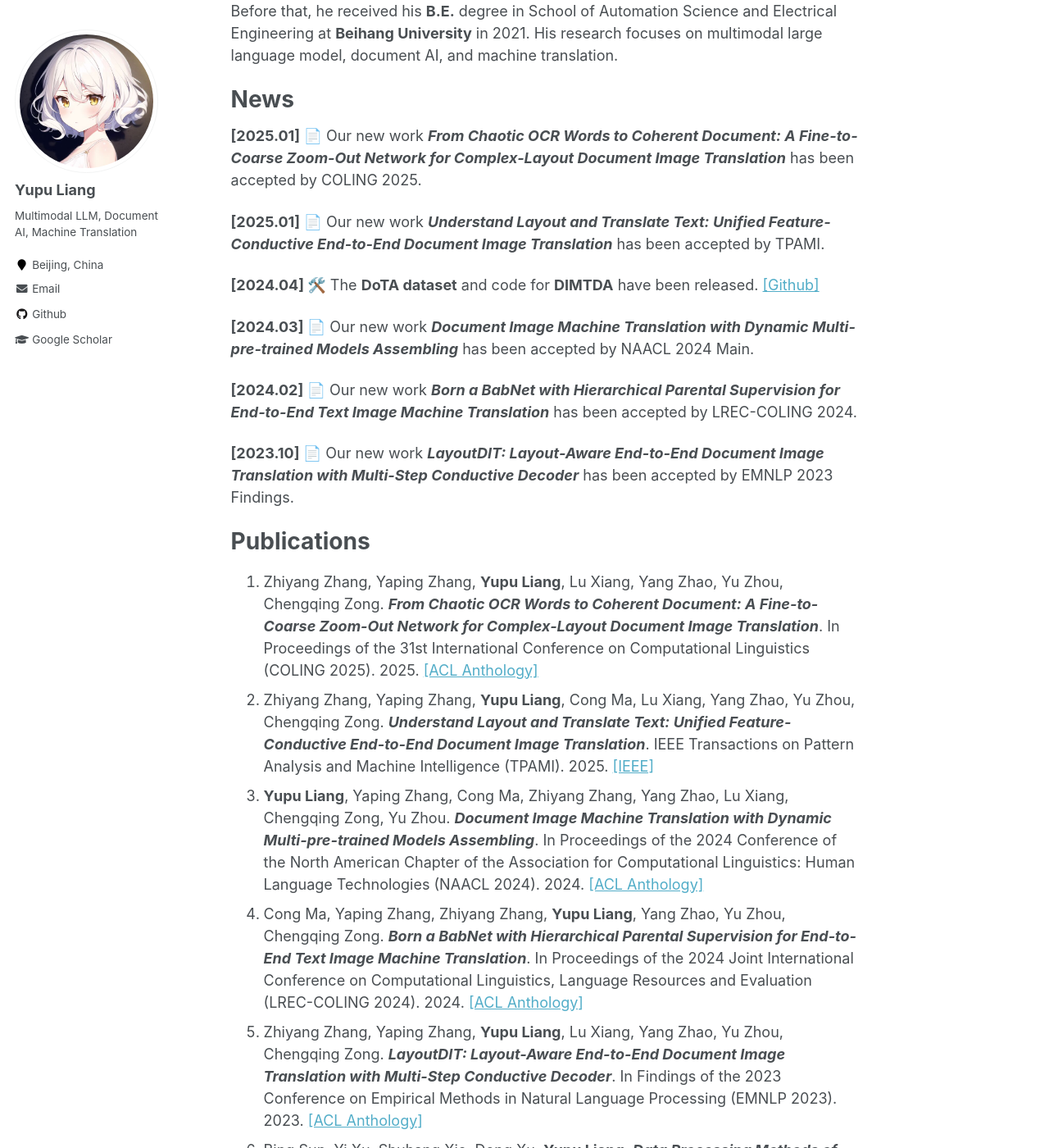
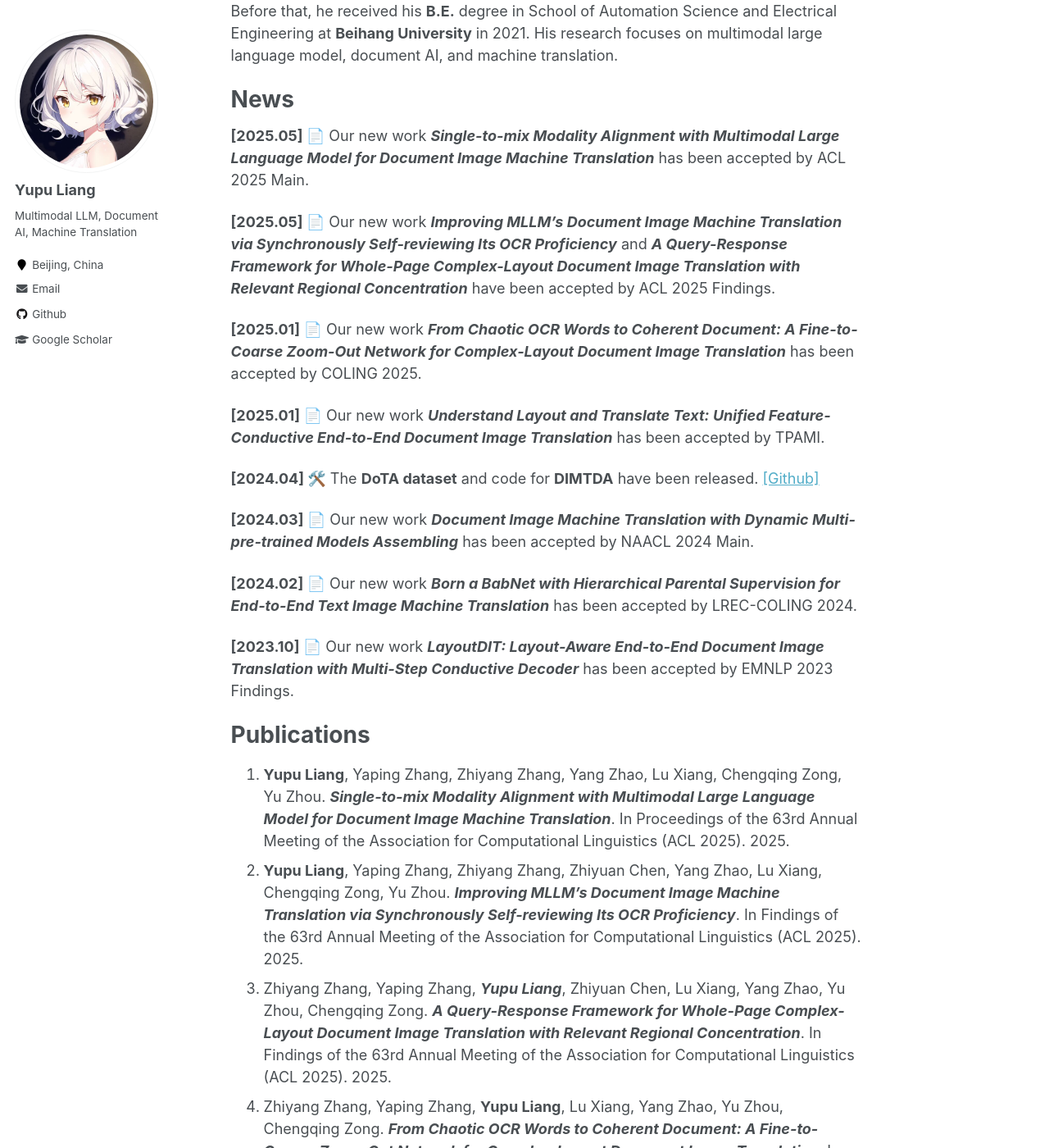
Before and after one commit to liangyupu/liangyupu.github.io, a Jekyll site: the page built from _pages/about.md, in a window 1280 px wide and 1400 px high, scrolled down 214 px. Shown: the whole window at 82% size. Built offline with Jekyll 4.4.1, drawn with Linux system fonts in a browser that asks for light colours.

Commit message:
Update about.md

```diff
--- a/_pages/about.md
+++ b/_pages/about.md
@@ -11,6 +11,10 @@ redirect_from:
 Yupu Liang is a **Ph.D.** student in [Chinese Information Processing Group](http://www.nlpr.ia.ac.cn/cip/staff.htm) (CIP), Institute of Automation, **Chinese Academy of Sciences**, advised by [Yu Zhou](https://people.ucas.ac.cn/~zhouyu) and [Chengqing Zong](https://people.ucas.ac.cn/~zongchengqing). Before that, he received his **B.E.** degree in School of Automation Science and Electrical Engineering at **Beihang University** in 2021. His research focuses on multimodal large language model, document AI, and machine translation.
 
 # News
+**[2025.05] 📄** Our new work ***Single-to-mix Modality Alignment with Multimodal Large Language Model for Document Image Machine Translation*** has been accepted by ACL 2025 Main.
+
+**[2025.05] 📄** Our new work ***Improving MLLM's Document Image Machine Translation via Synchronously Self-reviewing Its OCR Proficiency*** and ***A Query-Response Framework for Whole-Page Complex-Layout Document Image Translation with Relevant Regional Concentration*** have been accepted by ACL 2025 Findings.
+
 **[2025.01] 📄** Our new work ***From Chaotic OCR Words to Coherent Document: A Fine-to-Coarse Zoom-Out Network for Complex-Layout Document Image Translation*** has been accepted by COLING 2025.
 
 **[2025.01] 📄** Our new work ***Understand Layout and Translate Text: Unified Feature-Conductive End-to-End Document Image Translation*** has been accepted by TPAMI.
@@ -24,12 +28,15 @@ Yupu Liang is a **Ph.D.** student in [Chinese Information Processing Group](http
 **[2023.10] 📄** Our new work ***LayoutDIT: Layout-Aware End-to-End Document Image Translation with Multi-Step Conductive Decoder*** has been accepted by EMNLP 2023 Findings.
 
 # Publications
-1. Zhiyang Zhang, Yaping Zhang, **Yupu Liang**, Lu Xiang, Yang Zhao, Yu Zhou, Chengqing Zong. ***From Chaotic OCR Words to Coherent Document: A Fine-to-Coarse Zoom-Out Network for Complex-Layout Document Image Translation***. In Proceedings of the 31st International Conference on Computational Linguistics (COLING 2025). 2025. [\[ACL Anthology\]](https://aclanthology.org/2025.coling-main.723/)
-2. Zhiyang Zhang, Yaping Zhang, **Yupu Liang**, Cong Ma, Lu Xiang, Yang Zhao, Yu Zhou, Chengqing Zong. ***Understand Layout and Translate Text: Unified Feature-Conductive End-to-End Document Image Translation***. IEEE Transactions on Pattern Analysis and Machine Intelligence (TPAMI). 2025. [\[IEEE\]](https://ieeexplore.ieee.org/abstract/document/10844563)
-3. **Yupu Liang**, Yaping Zhang, Cong Ma, Zhiyang Zhang, Yang Zhao, Lu Xiang, Chengqing Zong, Yu Zhou. ***Document Image Machine Translation with Dynamic Multi-pre-trained Models Assembling***. In Proceedings of the 2024 Conference of the North American Chapter of the Association for Computational Linguistics: Human Language Technologies (NAACL 2024). 2024. [\[ACL Anthology\]](https://aclanthology.org/2024.naacl-long.392)
-4. Cong Ma, Yaping Zhang, Zhiyang Zhang, **Yupu Liang**, Yang Zhao, Yu Zhou, Chengqing Zong. ***Born a BabNet with Hierarchical Parental Supervision for End-to-End Text Image Machine Translation***. In Proceedings of the 2024 Joint International Conference on Computational Linguistics, Language Resources and Evaluation (LREC-COLING 2024). 2024. [\[ACL Anthology\]](https://aclanthology.org/2024.lrec-main.222/)
-5. Zhiyang Zhang, Yaping Zhang, **Yupu Liang**, Lu Xiang, Yang Zhao, Yu Zhou, Chengqing Zong. ***LayoutDIT: Layout-Aware End-to-End Document Image Translation with Multi-Step Conductive Decoder***. In Findings of the 2023 Conference on Empirical Methods in Natural Language Processing (EMNLP 2023). 2023. [\[ACL Anthology\]](https://aclanthology.org/2023.findings-emnlp.673/)
-6. Bing Sun, Yi Xu, Shuhang Xie, Dong Xu, **Yupu Liang**. ***Data Processing Methods of Flow Field Based on Artificial Lateral Line Pressure Sensors***. Journal of Bionic Engineering (JBE). 2022. [\[Springer\]](https://link.springer.com/article/10.1007/s42235-022-00232-x)
+1. **Yupu Liang**, Yaping Zhang, Zhiyang Zhang, Yang Zhao, Lu Xiang, Chengqing Zong, Yu Zhou. ***Single-to-mix Modality Alignment with Multimodal Large Language Model for Document Image Machine Translation***. In Proceedings of the 63rd Annual Meeting of the Association for Computational Linguistics (ACL 2025). 2025.
+2. **Yupu Liang**, Yaping Zhang, Zhiyang Zhang, Zhiyuan Chen, Yang Zhao, Lu Xiang, Chengqing Zong, Yu Zhou. ***Improving MLLM's Document Image Machine Translation via Synchronously Self-reviewing Its OCR Proficiency***. In Findings of the 63rd Annual Meeting of the Association for Computational Linguistics (ACL 2025). 2025.
+3. Zhiyang Zhang, Yaping Zhang, ***Yupu Liang***, Zhiyuan Chen, Lu Xiang, Yang Zhao, Yu Zhou, Chengqing Zong. ***A Query-Response Framework for Whole-Page Complex-Layout Document Image Translation with Relevant Regional Concentration***. In Findings of the 63rd Annual Meeting of the Association for Computational Linguistics (ACL 2025). 2025.
+4. Zhiyang Zhang, Yaping Zhang, **Yupu Liang**, Lu Xiang, Yang Zhao, Yu Zhou, Chengqing Zong. ***From Chaotic OCR Words to Coherent Document: A Fine-to-Coarse Zoom-Out Network for Complex-Layout Document Image Translation***. In Proceedings of the 31st International Conference on Computational Linguistics (COLING 2025). 2025. [\[ACL Anthology\]](https://aclanthology.org/2025.coling-main.723/)
+5. Zhiyang Zhang, Yaping Zhang, **Yupu Liang**, Cong Ma, Lu Xiang, Yang Zhao, Yu Zhou, Chengqing Zong. ***Understand Layout and Translate Text: Unified Feature-Conductive End-to-End Document Image Translation***. IEEE Transactions on Pattern Analysis and Machine Intelligence (TPAMI). 2025. [\[IEEE\]](https://ieeexplore.ieee.org/abstract/document/10844563)
+6. **Yupu Liang**, Yaping Zhang, Cong Ma, Zhiyang Zhang, Yang Zhao, Lu Xiang, Chengqing Zong, Yu Zhou. ***Document Image Machine Translation with Dynamic Multi-pre-trained Models Assembling***. In Proceedings of the 2024 Conference of the North American Chapter of the Association for Computational Linguistics: Human Language Technologies (NAACL 2024). 2024. [\[ACL Anthology\]](https://aclanthology.org/2024.naacl-long.392)
+7. Cong Ma, Yaping Zhang, Zhiyang Zhang, **Yupu Liang**, Yang Zhao, Yu Zhou, Chengqing Zong. ***Born a BabNet with Hierarchical Parental Supervision for End-to-End Text Image Machine Translation***. In Proceedings of the 2024 Joint International Conference on Computational Linguistics, Language Resources and Evaluation (LREC-COLING 2024). 2024. [\[ACL Anthology\]](https://aclanthology.org/2024.lrec-main.222/)
+8. Zhiyang Zhang, Yaping Zhang, **Yupu Liang**, Lu Xiang, Yang Zhao, Yu Zhou, Chengqing Zong. ***LayoutDIT: Layout-Aware End-to-End Document Image Translation with Multi-Step Conductive Decoder***. In Findings of the 2023 Conference on Empirical Methods in Natural Language Processing (EMNLP 2023). 2023. [\[ACL Anthology\]](https://aclanthology.org/2023.findings-emnlp.673/)
+9. Bing Sun, Yi Xu, Shuhang Xie, Dong Xu, **Yupu Liang**. ***Data Processing Methods of Flow Field Based on Artificial Lateral Line Pressure Sensors***. Journal of Bionic Engineering (JBE). 2022. [\[Springer\]](https://link.springer.com/article/10.1007/s42235-022-00232-x)
 
 # Educations
 **[2021.09 - Now]** Ph.D. Computer Science, Institute of Automation, Chinese Academy of Sciences
```
